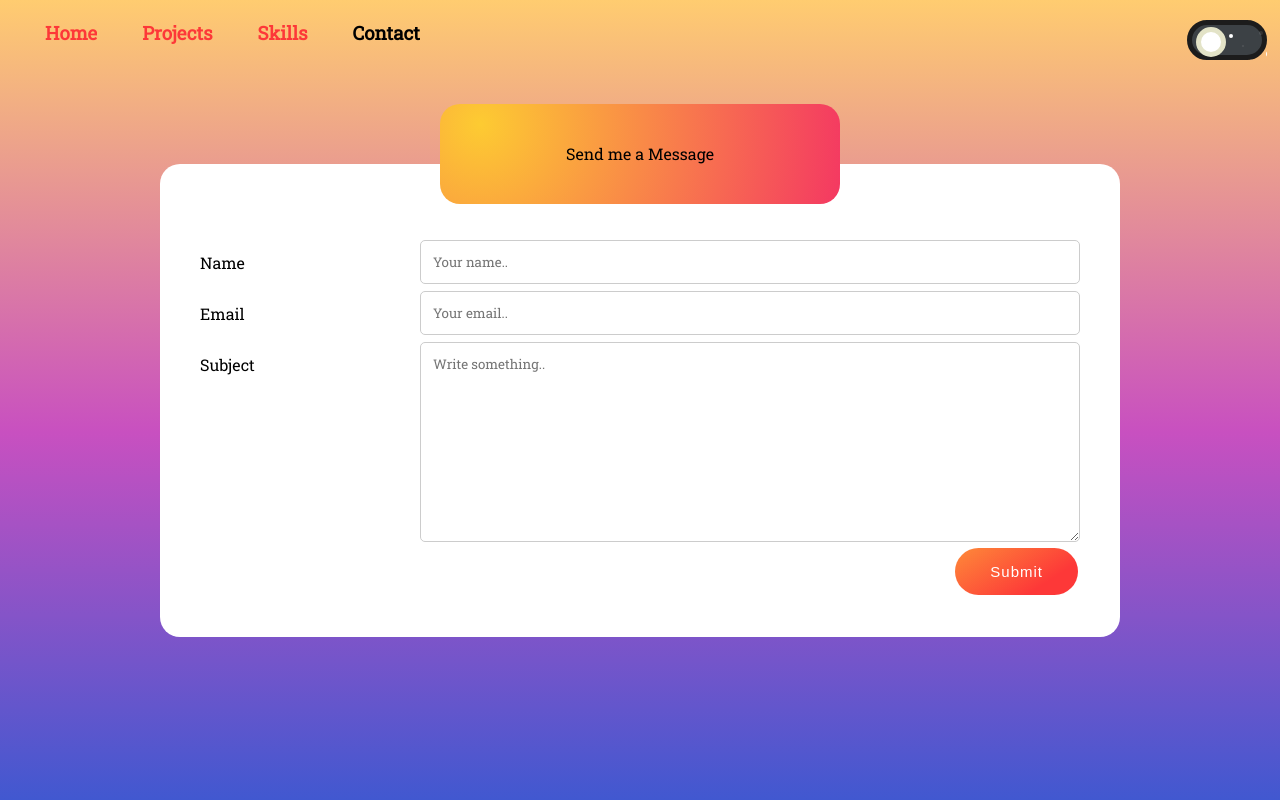
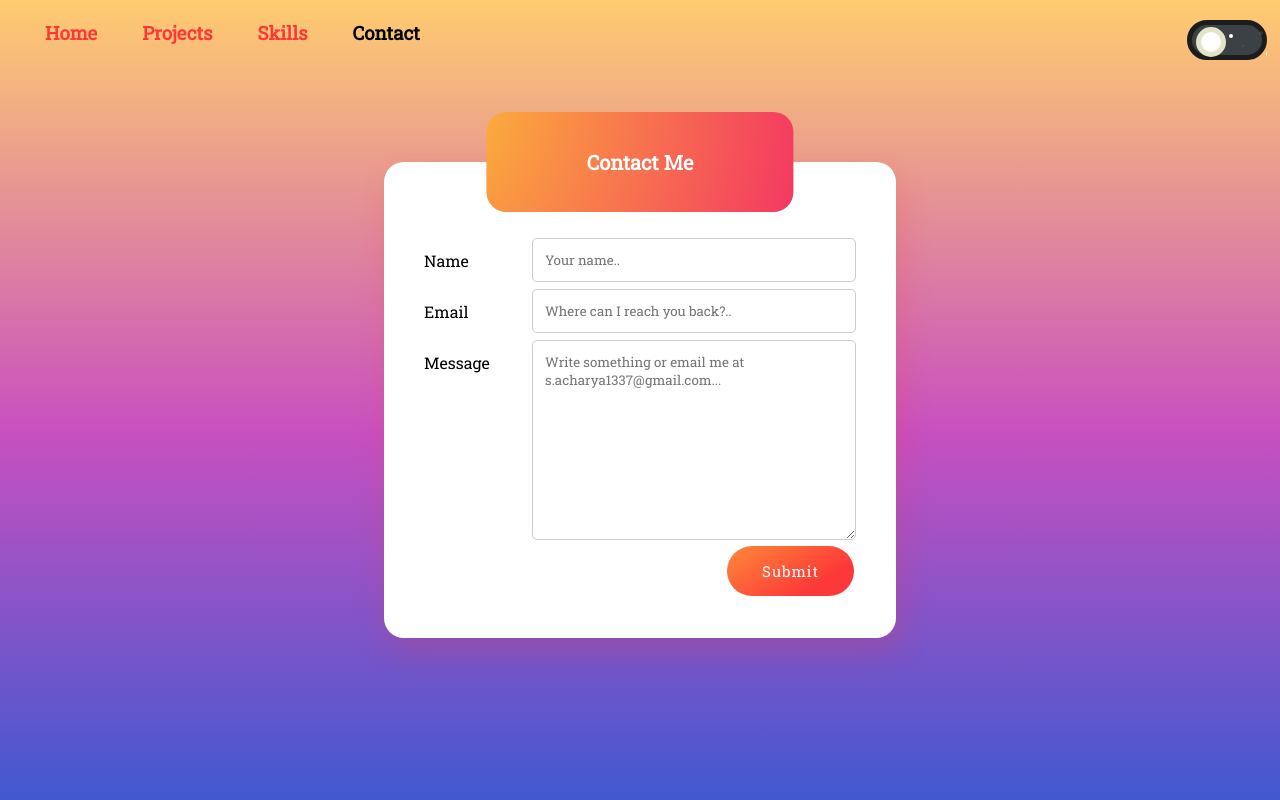
Before and after one commit to sulo1337/portfolio, a Vue app: page /contact in a window 1280 px wide. Built offline with nearby package versions, Linux system fonts and the light colour scheme.

Commit message:
fixed colors -- unified design

```diff
--- a/src/views/Contact.vue
+++ b/src/views/Contact.vue
@@ -6,7 +6,7 @@
     <div class="contact__wrapper">
       <div id="canvas">
         <div class="title">
-          Send me a Message
+          Contact Me
         </div>
         <div class="form">
           <div class="container">
@@ -21,6 +21,8 @@
                     id="name"
                     name="name"
                     placeholder="Your name.."
+                    v-model="name"
+                    :class="{ danger: nameDanger }"
                   />
                 </div>
               </div>
@@ -33,26 +35,30 @@
                     type="text"
                     id="email"
                     name="email"
-                    placeholder="Your email.."
+                    placeholder="Where can I reach you back?.."
+                    v-model="email"
+                    :class="{ danger: emailDanger }"
                   />
                 </div>
               </div>
 
               <div class="row">
                 <div class="col-25">
-                  <label for="subject">Subject</label>
+                  <label for="message">Message</label>
                 </div>
                 <div class="col-75">
                   <textarea
-                    id="subject"
-                    name="subject"
-                    placeholder="Write something.."
+                    id="message"
+                    name="message"
+                    placeholder="Write something or email me at s.acharya1337@gmail.com..."
                     style="height:200px"
+                    v-model="message"
+                    :class="{ danger: msgDanger }"
                   ></textarea>
                 </div>
               </div>
               <div class="row">
-                <input type="submit" value="Submit" />
+                <div class="button" v-on:click="handleSubmit">Submit</div>
               </div>
             </form>
           </div>
@@ -64,7 +70,6 @@
 
 <script>
 import NavBar from "@/components/NavBar.vue";
-
 /* eslint-disable */
 export default {
   components: {
@@ -77,12 +82,47 @@ export default {
   },
   data() {
     return {
-      formValues: {
-        name: "",
-        email: "",
-        message: ""
+      name: "",
+      email: "",
+      message: "",
+      nameDanger: false,
+      emailDanger: false,
+      msgDanger: false
+    };
+  },
+  methods: {
+    handleSubmit() {
+      if (!this.isValid()) return;
+      console.log(this.name);
+      console.log(this.email);
+      console.log(this.message);
+    },
+    isValid() {
+      var valid = true;
+      this.nameDanger = false;
+      this.emailDanger = false;
+      this.msgDanger = false;
+      if (!this.name) {
+        this.nameDanger = true;
+        valid = false;
       }
-    };
+      if (!this.email) {
+        this.emailDanger = true;
+        valid = false;
+      }
+      if (this.email) {
+        var re = /\S+@\S+\.\S+/;
+        if (!re.test(this.email)) {
+          this.emailDanger = true;
+          valid = false;
+        }
+      }
+      if (!this.message) {
+        this.msgDanger = true;
+        valid = false;
+      }
+      return valid;
+    }
   }
 };
 </script>
@@ -98,16 +138,7 @@ export default {
   width: 100vw;
   height: 100vh;
 }
-.dark {
-  background: rgb(43, 45, 72) !important;
-  background: linear-gradient(
-    0deg,
-    rgba(0, 0, 0, 1) 0%,
-    rgba(12, 16, 20, 1) 69%,
-    rgba(0, 0, 0, 1) 100%
-  ) !important;
-  color: white;
-}
+
 .contact__wrapper {
   height: 100vh;
   width: 100vw;
@@ -118,34 +149,83 @@ export default {
   flex-direction: column;
 }
 
+.dark {
+  background: rgb(43, 45, 72) !important;
+  background: linear-gradient(
+    0deg,
+    rgba(0, 0, 0, 1) 0%,
+    rgba(12, 16, 20, 1) 69%,
+    rgba(0, 0, 0, 1) 100%
+  ) !important;
+  color: white;
+  #canvas {
+    background: #222222 !important;
+    box-shadow: none;
+  }
+  .title {
+    background: #333333;
+    box-shadow: 4px 13px 30px 1px rgba(0, 0, 0, 0.1);
+  }
+  input[type="text"],
+  select,
+  textarea {
+    background: #555555;
+    color: white;
+    border: 1px solid black;
+  }
+  ::placeholder {
+    color: #ccc;
+  }
+  .button {
+    background: #102a43;
+    box-shadow: none;
+  }
+}
+
 #canvas {
+  @keyframes fadein {
+    0% {
+      opacity: 0;
+      transform: translateY(50px);
+    }
+    100% {
+      opacity: 1;
+      transform: translateY(0px);
+    }
+  }
+  animation: fadein;
+  animation-duration: 1s;
   position: relative;
   display: flex;
   background: white;
   border-radius: 20px;
   padding: 20px;
-  width: 75%;
+  width: 30%;
   text-align: left;
   flex-direction: column;
+  box-shadow: 4px 13px 30px 1px rgba(252, 56, 56, 0.2);
 }
 
 .title {
+  color: white;
+  font-weight: 600;
   display: flex;
-  position: fixed;
-  transform: translate(-50%, -80%);
+  position: absolute;
+  transform: translate(-50%, -70%);
   left: 50%;
   background-image: radial-gradient(
-    circle farthest-corner at 10% 20%,
+    circle farthest-corner at -30% -15%,
     rgba(253, 203, 50, 1) 0%,
     rgba(244, 56, 98, 1) 100.2%
   );
   border-radius: 20px;
-  width: 400px;
+  width: 60%;
   margin: 0 auto;
   text-align: center;
   align-items: center;
   justify-content: center;
   height: 100px;
+  font-size: 20px;
 }
 
 input[type="text"],
@@ -159,12 +239,16 @@ textarea {
   resize: vertical;
 }
 
+.danger {
+  border: 2px solid #f00 !important;
+}
+
 label {
   padding: 12px 12px 12px 0;
   display: inline-block;
 }
 
-input[type="submit"] {
+.button {
   display: inline-flex;
   background-image: linear-gradient(147deg, #fe8a39 0%, #fd3838 74%);
   padding: 15px 35px;
@@ -211,9 +295,68 @@ input[type="submit"] {
 @media screen and (max-width: 600px) {
   .col-25,
   .col-75,
-  input[type="submit"] {
+  .button {
     width: 100%;
     margin-top: 0;
   }
+  .button {
+    margin-top: 10px;
+  }
+}
+
+/* Smartphones (portrait and landscape) ----------- */
+@media only screen and (min-device-width: 320px) and (max-device-width: 480px) {
+  #canvas {
+    width: 90%;
+  }
+}
+
+/* Smartphones (landscape) ----------- */
+@media only screen and (min-width: 321px) {
+  #canvas {
+    width: 80%;
+  }
+}
+
+/* Smartphones (portrait) ----------- */
+@media only screen and (max-width: 320px) {
+  #canvas {
+    width: 90%;
+  }
+}
+
+/* iPads (portrait and landscape) ----------- */
+@media only screen and (min-device-width: 768px) and (max-device-width: 1024px) {
+  #canvas {
+    width: 80%;
+  }
+}
+
+/* iPads (landscape) ----------- */
+@media only screen and (min-device-width: 768px) and (max-device-width: 1024px) and (orientation: landscape) {
+  #canvas {
+    width: 70%;
+  }
+}
+
+/* iPads (portrait) ----------- */
+@media only screen and (min-device-width: 768px) and (max-device-width: 1024px) and (orientation: portrait) {
+  #canvas {
+    width: 80%;
+  }
+}
+
+/* Desktops and laptops ----------- */
+@media only screen and (min-width: 1224px) {
+  #canvas {
+    width: 40%;
+  }
+}
+
+/* Large screens ----------- */
+@media only screen and (min-width: 1824px) {
+  #canvas {
+    width: 30%;
+  }
 }
 </style>
--- a/src/views/Home.vue
+++ b/src/views/Home.vue
@@ -67,7 +67,7 @@
 
           <div class="text-container">
             <h1 class="text">Sulochan Acharya</h1>
-            <h3 class="text">Computer Science Senior</h3>
+            <h3 class="text">FullStack Developer</h3>
             <h3 class="introduction text">
               I am a inquisitive, energetic Computer Science student skilled in
               leadership, with a strong foundation in math, and programming
--- a/src/views/Skills.vue
+++ b/src/views/Skills.vue
@@ -4,7 +4,17 @@
       <NavBar curr="Skills" />
     </div>
     <div class="skills__wrapper">
-      <div id="canvas">
+      <div class="loader" v-if="loading">
+        <HashLoader :color="loaderColor" />
+        <div class="error">
+          There is some problem connecting to the API. <br />Please email me @
+          <code>s.acharya1337@gmail.com</code> so I can fix it ASAP.
+        </div>
+      </div>
+      <div id="canvas" v-if="!loading">
+        <div class="title">
+          My Skills
+        </div>
         <div class="logos__wrapper">
           <a
             class="rounded"
@@ -24,9 +34,6 @@
               />
             </svg>
           </a>
-        </div>
-        <div class="loader" v-if="loading">
-          <HashLoader :color="loaderColor" />
         </div>
       </div>
     </div>
@@ -55,7 +62,7 @@ export default {
       if (this.$store.state.isDark) {
         return "#fcf75e";
       } else {
-        return "#e42600";
+        return "#ffcc70";
       }
     },
     skills() {
@@ -96,9 +103,13 @@ export default {
   ) !important;
   background-blend-mode: multiply;
   color: white;
-  .logos__wrapper {
-    background: #111111 !important;
+  #canvas {
+    background: #222222 !important;
     box-shadow: none;
+  }
+  .title {
+    background: #333333;
+    box-shadow: 4px 13px 30px 1px rgba(0, 0, 0, 0.1);
   }
 }
 
@@ -117,18 +128,6 @@ $gun: #383940;
 $darken: 10%;
 
 #canvas {
-  padding: $size * 0.2;
-  text-align: center;
-  font-size: 0;
-  margin: 0 auto;
-  width: 30%;
-}
-
-.divider {
-  padding-top: 2rem;
-}
-
-.logos__wrapper {
   @keyframes fadein {
     0% {
       opacity: 0;
@@ -139,15 +138,47 @@ $darken: 10%;
       transform: translateY(0px);
     }
   }
+  animation: fadein;
+  animation-duration: 1s;
+  position: relative;
+  padding: $size * 0.2;
+  text-align: center;
+  font-size: 0;
+  margin: 0 auto;
+  width: 30%;
+  background: #fff;
+  box-shadow: 4px 13px 30px 1px rgba(252, 56, 56, 0.2);
+  border-radius: 20px;
+}
+
+.title {
+  position: absolute;
+  color: white;
+  font-weight: 600;
+  display: flex;
+  transform: translate(-50%, -90%);
+  left: 50%;
   background-image: radial-gradient(
-    circle farthest-corner at 10% 20%,
+    circle farthest-corner at -30% -15%,
     rgba(253, 203, 50, 1) 0%,
     rgba(244, 56, 98, 1) 100.2%
   );
-  box-shadow: 4px 13px 30px 1px rgba(252, 56, 56, 0.2);
   border-radius: 20px;
-  animation: fadein;
-  animation-duration: 1s;
+  width: 60%;
+  margin: 0 auto;
+  text-align: center;
+  align-items: center;
+  justify-content: center;
+  height: 100px;
+  font-size: 20px;
+}
+
+.divider {
+  padding-top: 2rem;
+}
+
+.logos__wrapper {
+  margin-top: 30px;
   a {
     margin: $max-size * 0.1;
     transition: 0.5s ease;
@@ -200,6 +231,28 @@ $darken: 10%;
 }
 .rounded {
   border-radius: 20%;
+}
+
+.loader {
+  text-align: center;
+  display: flex;
+  flex-direction: column;
+  justify-content: center;
+  align-items: center;
+}
+
+.error {
+  background-image: radial-gradient(
+    circle 972.6px at 10% 20%,
+    rgba(243, 0, 75, 1) 0%,
+    rgba(255, 93, 75, 1) 90%
+  );
+  color: white;
+  padding: 20px;
+  margin: 20px;
+  border-radius: 20px;
+  font-size: 20px;
+  box-shadow: 0px 0px 20px rgba(252, 56, 56, 0.3);
 }
 
 /* Smartphones (portrait and landscape) ----------- */
```
Also changed, not shown: src/views/Projects.vue (+5 -5 lines).
